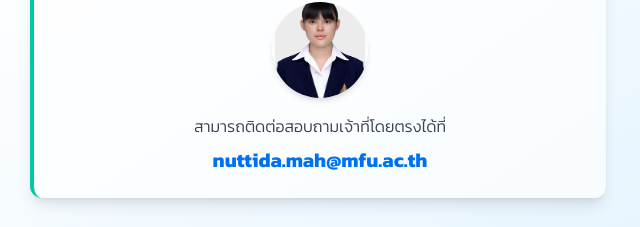
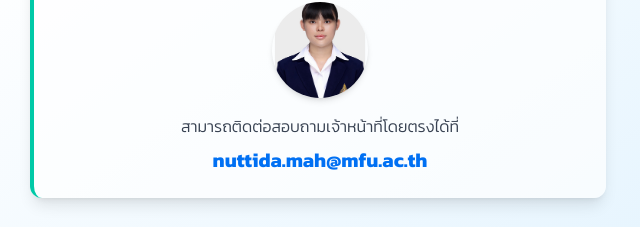
Before and after one commit to HealthScience-System/Equipment, a plain HTML site: page index.html in a window 1280 px wide. Shown: the part 819-1046 px from the top of the page, 322-962 px from the left. Drawn offline with nearby package versions, Linux system fonts and the light colour scheme.

Commit message:
Update index.html

```diff
--- a/index.html
+++ b/index.html
@@ -158,7 +158,7 @@
                 onerror="this.onerror=null; this.src='https://placehold.co/96x96/F87171/FFFFFF?text=PIC';"
             />
             <p class="text-base font-light text-gray-700 mb-2">
-                สามารถติดต่อสอบถามเจ้าที่โดยตรงได้ที่
+                สามารถติดต่อสอบถามเจ้าหน้าที่โดยตรงได้ที่
             </p>
             <p class="text-xl font-bold text-sport-blue">
                 nuttida.mah@mfu.ac.th
```
